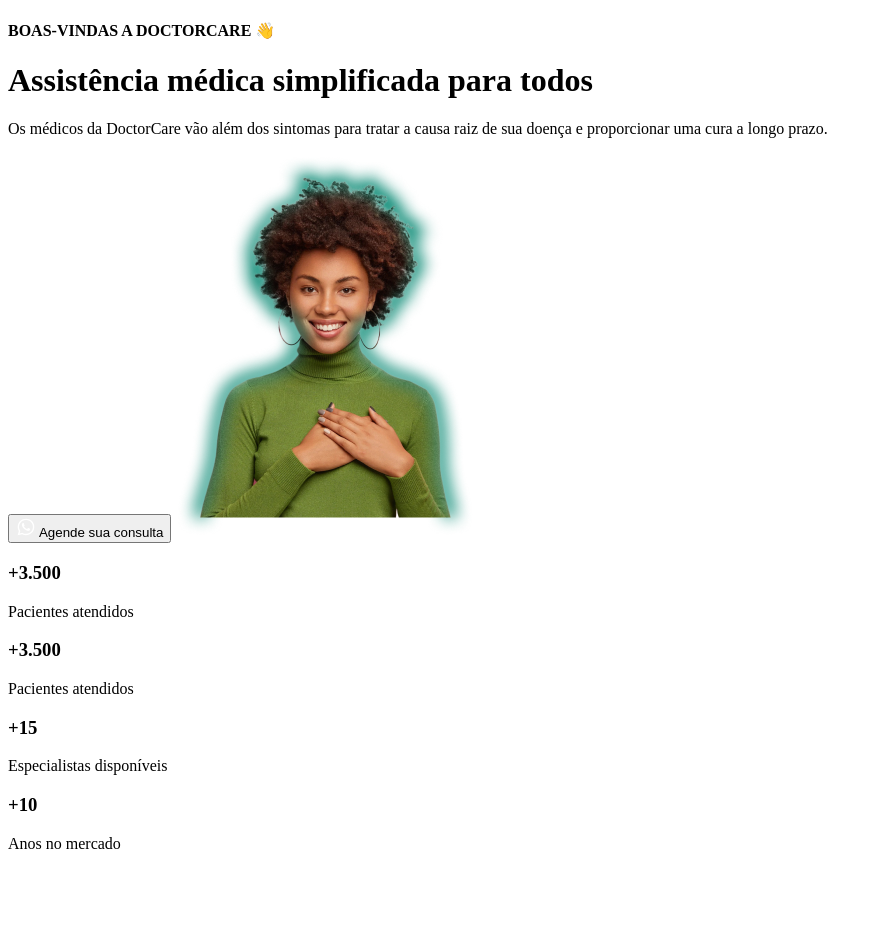
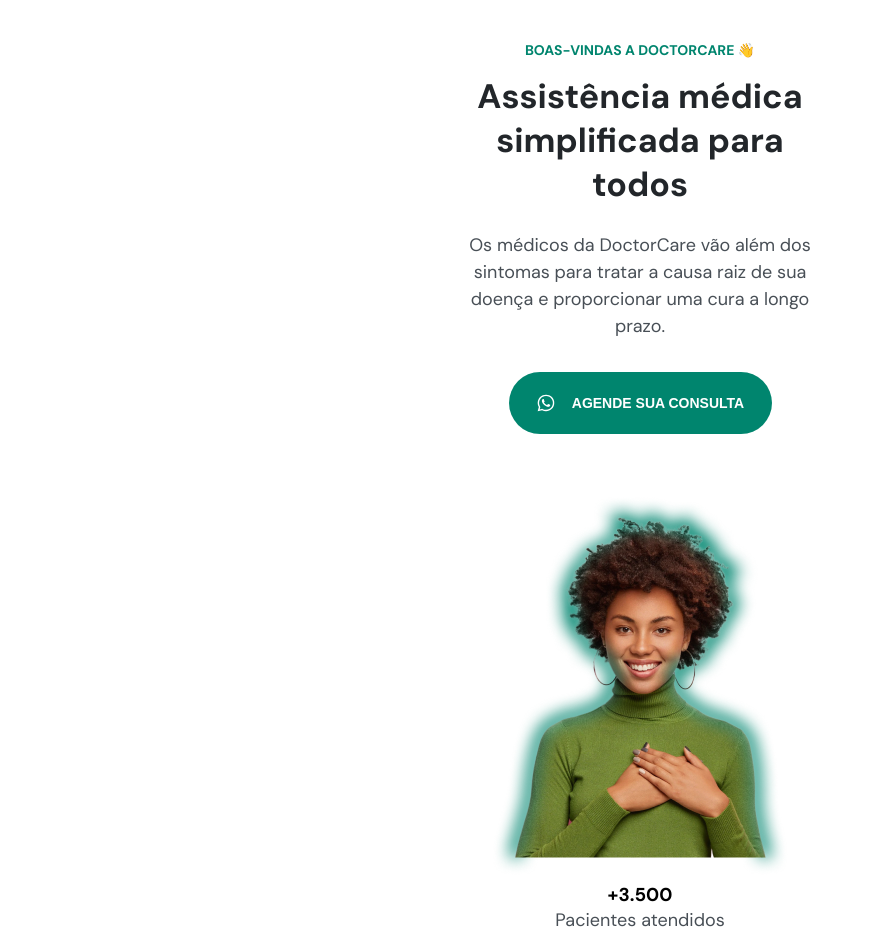
Before and after one commit to Wallysson/landing-page-1, a plain HTML site: page index.html in a window 1280 px wide. Shown: the top 937 px of the page, without its empty margins (0-882 px from the left). Before the commit the page ends 869 px from the top, so only its background shows below. Drawn offline with Linux system fonts and the light colour scheme.

Commit message:
configurando header

```diff
--- a/index.html
+++ b/index.html
@@ -10,10 +10,11 @@
       href="https://fonts.googleapis.com/css2?family=DM+Sans:wght@400;700&display=swap"
       rel="stylesheet"
     />
+    <link rel="stylesheet" href="style.css" />
     <title>DoctorCare - Assistência Médica Simplificada</title>
   </head>
   <body>
-    <div>
+    <header>
       <h4>BOAS-VINDAS A DOCTORCARE 👋</h4>
       <h1>Assistência médica simplificada para todos</h1>
       <p>
@@ -39,9 +40,7 @@
         src="./assets/Foto.png"
         alt="Mulher sorrindo e apalpando e segurando o peito como forma de saúde"
       />
-    </div>
 
-    <div>
       <h3>+3.500</h3>
       <p>Pacientes atendidos</p>
       <h3>+3.500</h3>
@@ -50,6 +49,6 @@
       <p>Especialistas disponíveis</p>
       <h3>+10</h3>
       <p>Anos no mercado</p>
-    </div>
+    </header>
   </body>
 </html>
--- a/style.css
+++ b/style.css
@@ -1,3 +1,66 @@
+* {
+  margin: 0;
+  padding: 0;
+  box-sizing: border-box;
+}
+
+:root {
+  --primary-color: hsl(170, 100%, 26%);
+  --headline: hsl(210, 11%, 15%);
+  --paragraph: hsl(210, 9%, 31%);
+  font-size: 62.5%;
+}
+
+body {
+  font-family: 'DM Sans', sans-serif;
+  font-size: 1.6rem;
+  text-align: center;
+}
+
+header {
+  width: 37.5rem;
+  margin: auto;
+  margin-top: 4.1rem;
+}
+
 h4 {
-  font-family: 'DM Sans', sans-serif;
+  font-size: 1.4rem;
+  color: var(--primary-color);
+  margin-bottom: 1.6rem;
 }
+
+h1 {
+  font-size: 3.4rem;
+  color: var(--headline);
+  line-height: 130%;
+  margin-bottom: 2.4rem;
+}
+
+p {
+  font-size: 1.8rem;
+  line-height: 150%;
+  font-weight: 400;
+  color: var(--paragraph);
+  margin-bottom: 3.2rem;
+}
+
+button {
+  background: var(--primary-color);
+
+  border: none;
+  border-radius: 4rem;
+  margin: 0 auto 6rem;
+
+  height: 6.2rem;
+  width: 26.3rem;
+
+  text-transform: uppercase;
+  color: #fff;
+  font-size: 1.4rem;
+  font-weight: 700;
+
+  display: flex;
+  justify-content: center;
+  align-items: center;
+  gap: 1.6rem;
+}
```
